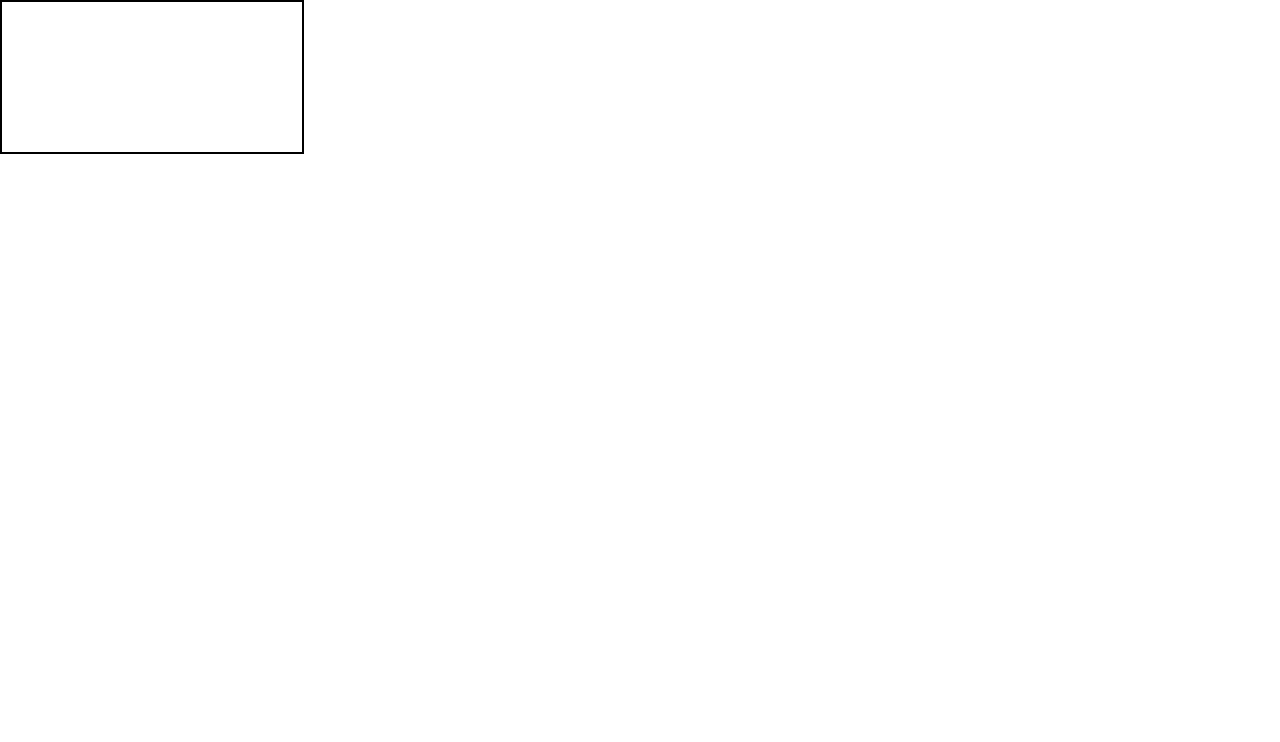
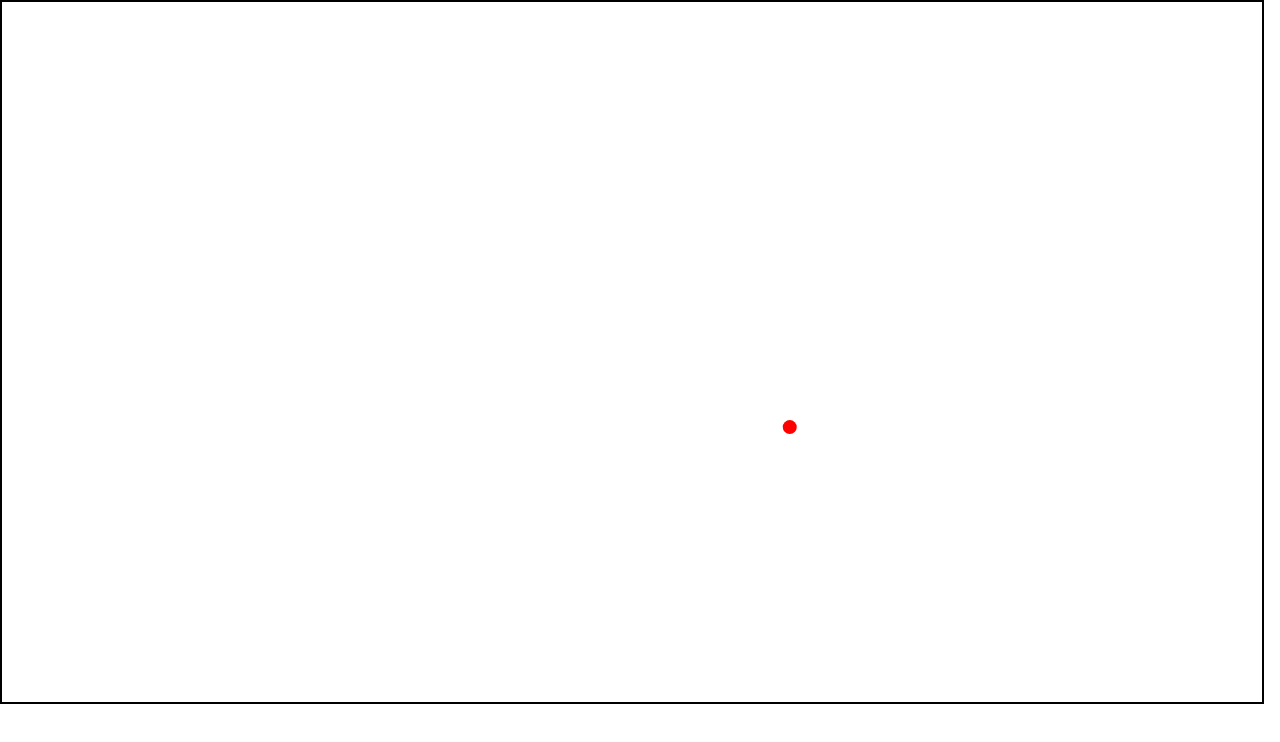
Before and after one commit to ErickAiken/Physics-Simulations, a plain HTML site: page Bouncing-Ball/index.html in a window 1280 px wide. Drawn offline with Linux system fonts and the light colour scheme.

Commit message:
working sim

```diff
--- a/Bouncing-Ball/index.html
+++ b/Bouncing-Ball/index.html
@@ -14,24 +14,111 @@
         <canvas id="myCanvas" style="border:2px solid"></canvas>
 
 		<script>
+
+            var canvas = document.getElementById("myCanvas");
+            var c = canvas.getContext("2d");
+
+            var startingTime = 0.0;
+            var prevTime = startingTime;
+            var simTime = startingTime;
+            var simSpeed = 1;
+
+            var damping = .25;
+            var friction = 0.05;
+
+            canvas.width = window.innerWidth - 20;
+            canvas.height = window.innerHeight - 100;
+
+            var simMinWidth = 20.0;
+            var cScale = Math.min(canvas.width, canvas.height)/simMinWidth;
+            var simWidth = canvas.width/cScale;
+            var simHeight = canvas.height/cScale;
+
+            var gravity = {x: 0.0, y: -9.8};
+
+            var ball = {
+                radius : 0.2,
+                mass : 1.0,
+                pos : {x : 1, y : 5},
+                vel : {x : -15.0, y : 20.0},
+            };
+
+
+
+
+            function cX(pos)
+            {
+                return pos.x * cScale;
+            }
+
+            function cY(pos)
+            {
+                return canvas.height - pos.y * cScale;
+            }
+
             function draw()
             {
+                c.clearRect(0,0,canvas.width, canvas.height);
+                c.fillStyle = "#FF0000";
+                c.beginPath();
+                c.arc(cX(ball.pos), cY(ball.pos), cScale * ball.radius, 0.0, 2.0*Math.PI);
+                c.closePath();
+                c.fill();
+            }
+
+            function simulate(delta)
+            {
+                delta = delta * simSpeed;
+                simTime += delta;
+                console.log("Simulation Time: ", simTime);
+
+                ball.vel.x += gravity.x * delta;
+                ball.vel.y += gravity.y * delta;
+                ball.pos.x += ball.vel.x * delta;
+                ball.pos.y += ball.vel.y * delta;
+
+                //Check boundary
+                if(ball.pos.x <= 0.0)
+                {
+                    ball.pos.x = 0.0;
+                    ball.vel.x = -ball.vel.x * (1-damping);
+                }
+                if(ball.pos.x >= simWidth)
+                {
+                    ball.pos.x = simWidth;
+                    ball.vel.x = -ball.vel.x * (1-damping);
+
+                }
+                if(ball.pos.y <= 0.0)
+                {
+                    ball.pos.y = 0.0;
+                    ball.vel.y = -ball.vel.y * (1-damping);
+
+                    //Friction effect
+                    ball.vel.x = ball.vel.x * (1-friction);
+                }
+                if(ball.pos.y >= simHeight)
+                {
+                    ball.pos.y = simHeight;
+                    ball.vel.y = -ball.vel.y * (1-damping);
+                }
 
             }
 
-            function simulate()
+            function update(currentTime)
             {
 
-            }
+                //Convert to seconds
+                currentTime = currentTime / 1000.0;
+                delta = currentTime - prevTime;
+                prevTime = currentTime;
 
-            function update()
-            {
-                simulate();
+                simulate(delta);
                 draw();
                 requestAnimationFrame(update);
             }
 
-            update();
+            update(startingTime);
 
         </script>
 
```
